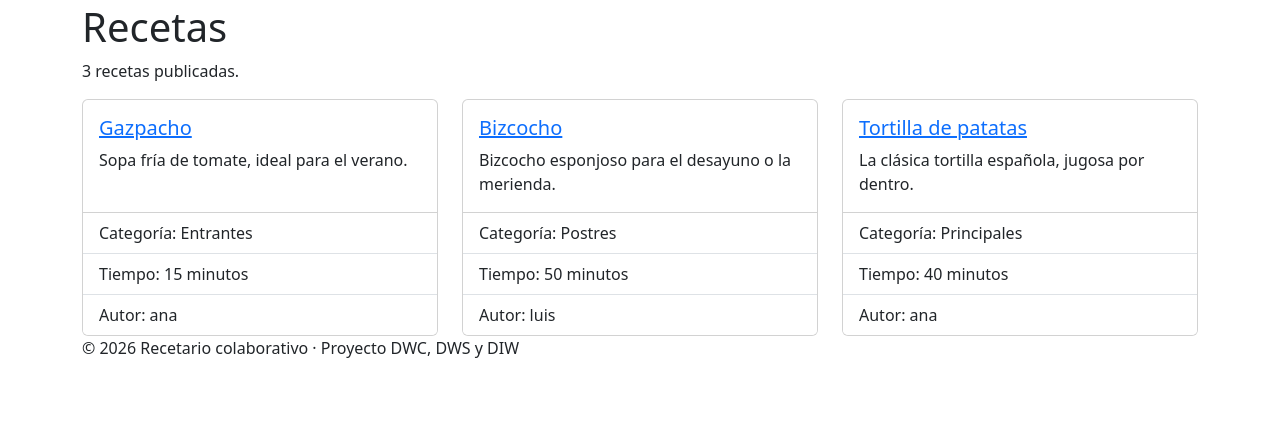
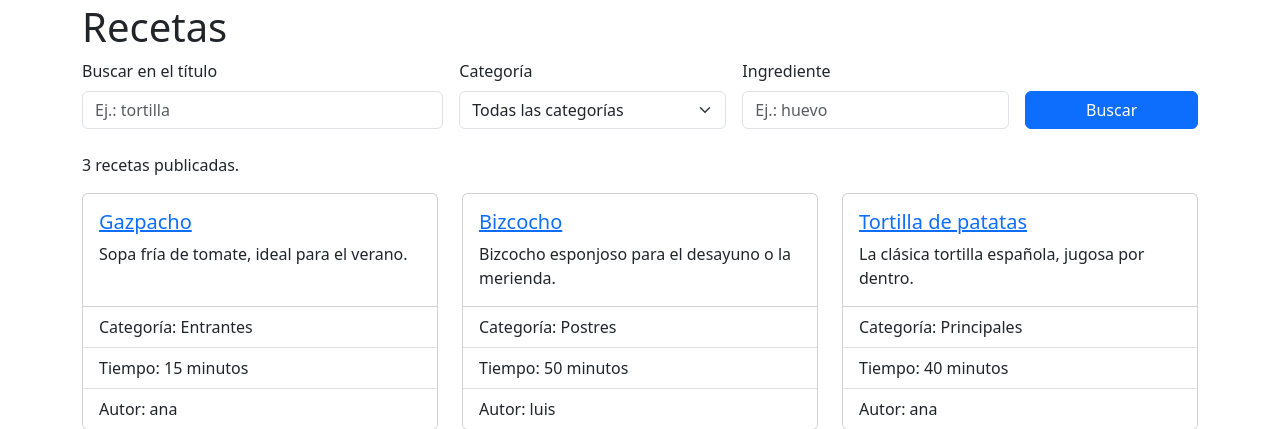
Before and after one commit to Pablobc1208/Recetario, a PHP site: page /listado_recetas.php in a window 1280 px wide. Shown: the part 53-482 px from the top of the page. Run offline with PHP 8.4, Linux system fonts and the light colour scheme; data comes from the database, SQL or seed files in the repository; a stand-in replaces the project's code that opens the database connection; some libraries are stand-ins or nearby versions.

Commit message:
Implement recipe filtering by category, ingredient, and title in listado_recetas.php #12

```diff
--- a/PHP/listado_recetas.php
+++ b/PHP/listado_recetas.php
@@ -2,18 +2,57 @@
 require_once __DIR__ . '/conexion.php';
 
 $recetas = [];
+$categorias = [];
 $error = '';
 
+// 1. Recuperar los filtros enviados por GET (si no se envían, quedan vacíos).
+$idCategoria = filter_input(INPUT_GET, 'categoria', FILTER_VALIDATE_INT);
+$ingrediente = trim($_GET['ingrediente'] ?? '');
+$texto       = trim($_GET['texto'] ?? '');
+
+// Hay filtros si se ha elegido una categoría válida o se ha escrito algo en los campos de texto.
+$hayFiltros = $idCategoria || $ingrediente !== '' || $texto !== '';
+
 try {
-    // 1. Recuperar todas las recetas con su categoría y su autor, de la más nueva a la más antigua.
-    $stmt = $pdo->prepare('SELECT r.id_receta, r.titulo, r.descripcion, r.tiempo_minutos, r.imagen,
-                                  c.nombre AS categoria, u.nombre_usuario AS autor
-                           FROM recetas r
-                           JOIN categorias c ON c.id_categoria = r.id_categoria
-                           JOIN usuarios u ON u.id_usuario = r.id_usuario
-                           ORDER BY r.fecha_creacion DESC, r.id_receta DESC');
+    // Categorías para llenar el selector del formulario de filtros.
+    $stmt = $pdo->prepare('SELECT id_categoria, nombre FROM categorias ORDER BY nombre');
     $stmt->execute();
-    // fetchAll devuelve un array con una fila (array asociativo) por receta.
+    $categorias = $stmt->fetchAll();
+
+    // 2. Construir la consulta: se parte de la consulta de todas las recetas
+    //    y se añade una condición por cada filtro que se haya rellenado.
+    //    "WHERE 1 = 1" siempre se cumple; sirve para poder añadir cada filtro con "AND".
+    $sql = 'SELECT r.id_receta, r.titulo, r.descripcion, r.tiempo_minutos, r.imagen,
+                   c.nombre AS categoria, u.nombre_usuario AS autor
+            FROM recetas r
+            JOIN categorias c ON c.id_categoria = r.id_categoria
+            JOIN usuarios u ON u.id_usuario = r.id_usuario
+            WHERE 1 = 1';
+    $parametros = [];
+
+    if ($idCategoria) {
+        $sql .= ' AND r.id_categoria = :categoria';
+        $parametros[':categoria'] = $idCategoria;
+    }
+    if ($texto !== '') {
+        // LIKE con % delante y detrás: el título contiene el texto en cualquier posición.
+        $sql .= ' AND r.titulo LIKE :texto';
+        $parametros[':texto'] = '%' . $texto . '%';
+    }
+    if ($ingrediente !== '') {
+        // La receta debe tener algún ingrediente cuyo nombre contenga el texto buscado.
+        $sql .= ' AND r.id_receta IN (SELECT receta_ingrediente.id_receta
+                                      FROM receta_ingrediente
+                                      JOIN ingredientes ON ingredientes.id_ingrediente = receta_ingrediente.id_ingrediente
+                                      WHERE ingredientes.nombre LIKE :ingrediente)';
+        $parametros[':ingrediente'] = '%' . $ingrediente . '%';
+    }
+
+    $sql .= ' ORDER BY r.fecha_creacion DESC, r.id_receta DESC';
+
+    // Los datos del usuario nunca se concatenan en el SQL: van aparte, como parámetros.
+    $stmt = $pdo->prepare($sql);
+    $stmt->execute($parametros);
     $recetas = $stmt->fetchAll();
 } catch (PDOException $e) {
     error_log($e->getMessage());
@@ -27,20 +66,57 @@ require_once __DIR__ . '/header.php';
 ?>
 <h1>Recetas</h1>
 
+<!-- 3. Formulario de filtros por GET: los valores elegidos se mantienen al mostrar los resultados -->
+<form action="listado_recetas.php" method="GET" class="row g-3 align-items-end mb-4">
+    <div class="col-12 col-md-4">
+        <label for="texto" class="form-label">Buscar en el título</label>
+        <input type="text" id="texto" name="texto" class="form-control" placeholder="Ej.: tortilla"
+               value="<?= htmlspecialchars($texto, ENT_QUOTES, 'UTF-8') ?>">
+    </div>
+    <div class="col-12 col-md-3">
+        <label for="categoria" class="form-label">Categoría</label>
+        <select id="categoria" name="categoria" class="form-select">
+            <option value="">Todas las categorías</option>
+            <?php foreach ($categorias as $cat): ?>
+                <option value="<?= (int) $cat['id_categoria'] ?>" <?= $cat['id_categoria'] == $idCategoria ? 'selected' : '' ?>>
+                    <?= htmlspecialchars($cat['nombre'], ENT_QUOTES, 'UTF-8') ?>
+                </option>
+            <?php endforeach; ?>
+        </select>
+    </div>
+    <div class="col-12 col-md-3">
+        <label for="ingrediente" class="form-label">Ingrediente</label>
+        <input type="text" id="ingrediente" name="ingrediente" class="form-control" placeholder="Ej.: huevo"
+               value="<?= htmlspecialchars($ingrediente, ENT_QUOTES, 'UTF-8') ?>">
+    </div>
+    <div class="col-12 col-md-2">
+        <button type="submit" class="btn btn-primary w-100">Buscar</button>
+        <?php if ($hayFiltros): ?>
+            <a href="listado_recetas.php" class="d-block text-center mt-2">Quitar filtros</a>
+        <?php endif; ?>
+    </div>
+</form>
+
 <?php if ($error): ?>
     <p>
         <?= htmlspecialchars($error, ENT_QUOTES, 'UTF-8') ?>
     </p>
+<?php elseif (count($recetas) === 0 && $hayFiltros): ?>
+    <!-- 4. Mensaje cuando los filtros no encuentran ninguna receta -->
+    <p>No hay recetas que coincidan con tu búsqueda. <a href="listado_recetas.php">Ver todas las recetas</a>.</p>
 <?php elseif (count($recetas) === 0): ?>
-    <!-- 2. Mensaje cuando no hay resultados -->
     <p>Todavía no hay recetas. <a href="formulario_receta.php">Crea la primera</a>.</p>
 <?php else: ?>
     <p>
         <?= count($recetas) ?>
-        <?= count($recetas) === 1 ? 'receta publicada' : 'recetas publicadas' ?>.
+        <?php if ($hayFiltros): ?>
+            <?= count($recetas) === 1 ? 'receta encontrada' : 'recetas encontradas' ?>.
+        <?php else: ?>
+            <?= count($recetas) === 1 ? 'receta publicada' : 'recetas publicadas' ?>.
+        <?php endif; ?>
     </p>
 
-    <!-- 3. Una tarjeta por receta, recorriendo el array con foreach -->
+    <!-- Una tarjeta por receta, recorriendo el array con foreach -->
     <div class="row g-4">
         <?php foreach ($recetas as $receta): ?>
             <div class="col-12 col-md-6 col-lg-4">
@@ -51,7 +127,7 @@ require_once __DIR__ . '/header.php';
                     <?php endif; ?>
                     <div class="card-body">
                         <h2 class="card-title h5">
-                            <!-- 4. Enlace a la vista de detalle con el id por GET -->
+                            <!-- Enlace a la vista de detalle con el id por GET -->
                             <a href="receta.php?id=<?= (int) $receta['id_receta'] ?>">
                                 <?= htmlspecialchars($receta['titulo'], ENT_QUOTES, 'UTF-8') ?>
                             </a>
```
